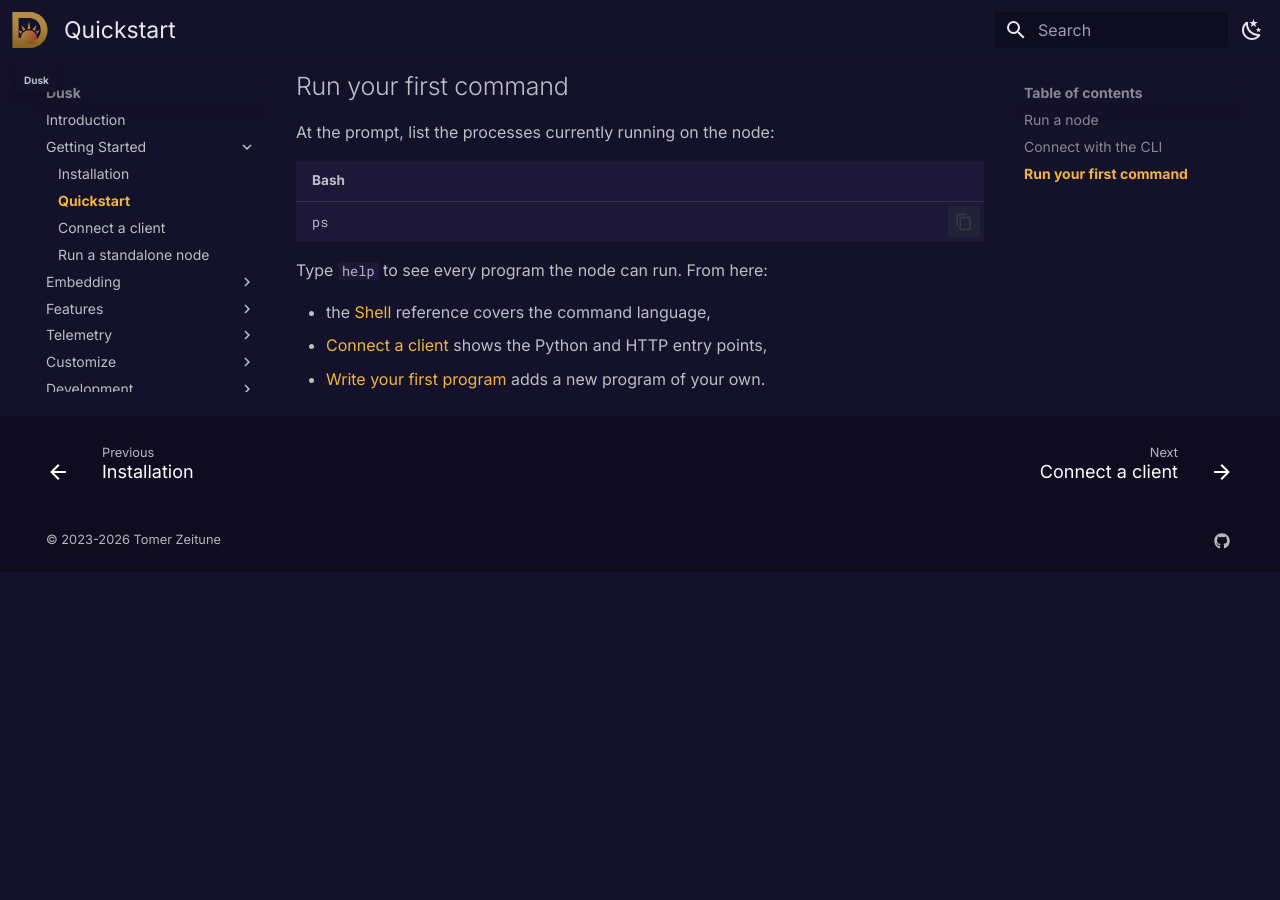
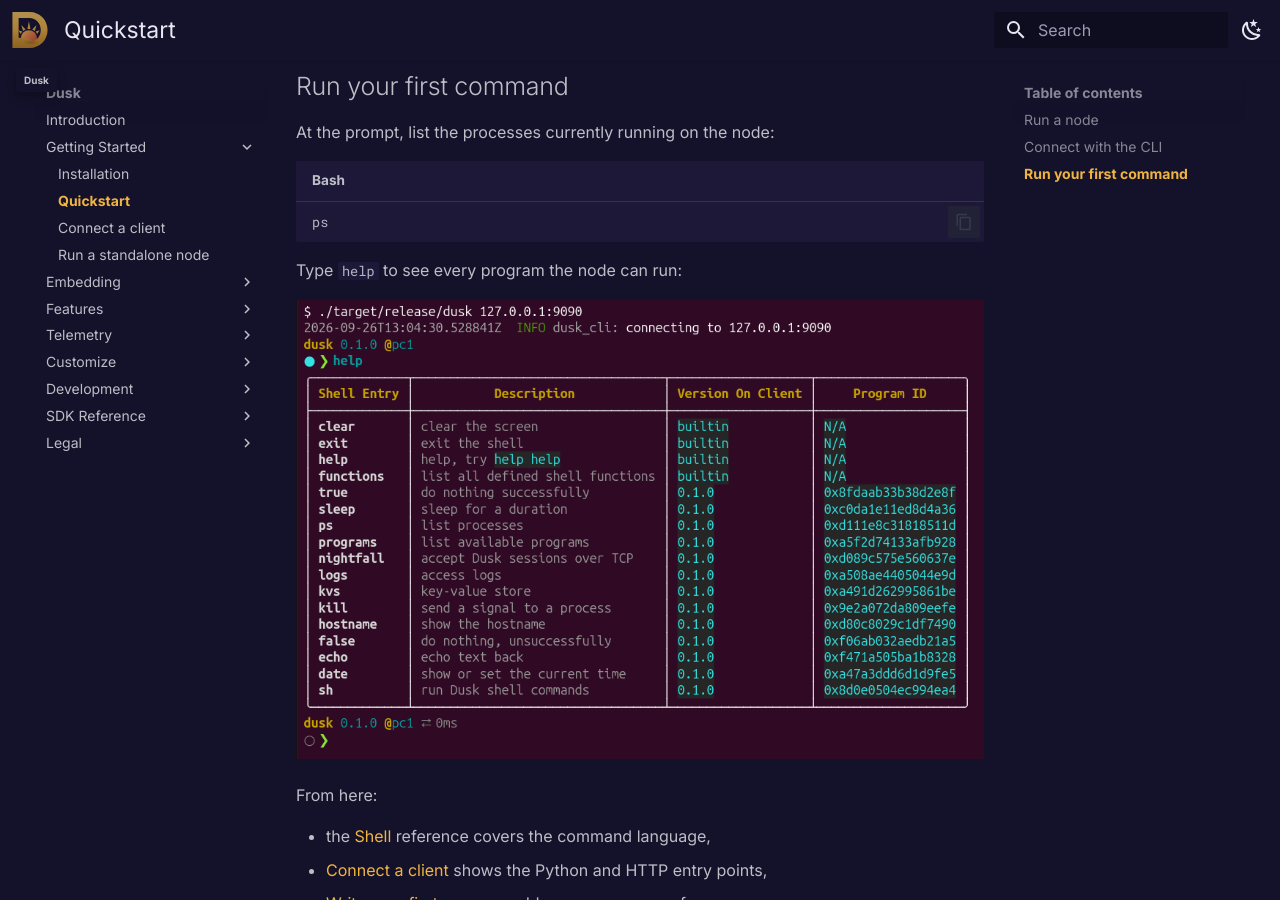
Before and after one commit to tomerze/dusk, an MkDocs documentation site: the page built from docs/docs/getting-started/guides/quickstart.md, in a window 1280 px wide and 900 px high, scrolled down 680 px. Built offline with MkDocs 1.6.1 and Material for MkDocs 9.7.7, drawn with Linux system fonts in a browser that asks for light colours; comment, search, counter and statistics services are not loaded; before the commit the page ends 1252 px from its top, so only the background shows below that.

Commit message:
Update docs to show the CLI's help in the quickstart
The quickstart told the reader to type help at the prompt but never
showed what comes back. The screenshot the README used to carry shows
exactly that, the dusk CLI connected to a node listing every program it
can run, so it sits under that sentence now.

````diff
--- a/docs/docs/getting-started/guides/quickstart.md
+++ b/docs/docs/getting-started/guides/quickstart.md
@@ -30,7 +30,11 @@
 ps
 ```
 
-Type `help` to see every program the node can run. From here:
+Type `help` to see every program the node can run:
+
+![The dusk CLI connected to a node, listing the programs it can run](../../assets/dusk_showcase.png)
+
+From here:
 
 - the [Shell](../../features/shell.md) reference covers the command language,
 - [Connect a client](connect-a-client.md) shows the Python and HTTP entry points,
````
